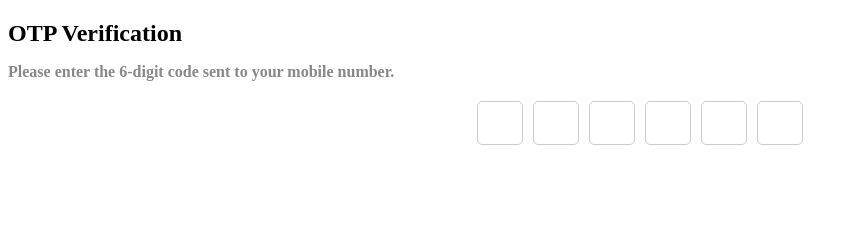
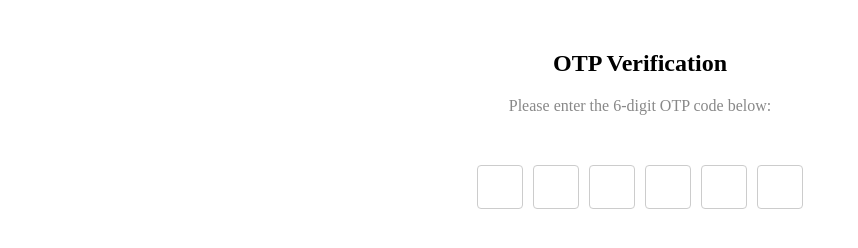
Before and after one commit to acciojob/OTP-moeenpatel, a website: page main.html in a window 1280 px wide. Shown: the whole page, without its empty margins (0-858 px from the left). Drawn offline with Linux system fonts and the light colour scheme.

Commit message:
created a submission

```diff
--- a/main.html
+++ b/main.html
@@ -1,70 +1,27 @@
 <!DOCTYPE html>
+
 <html>
+
 <head>
-  <title>OTP Verification</title>
-  <style>
-    .code-container {
-      display: flex;
-      justify-content: center;
-      margin-top: 20px;
-    }
+	<link rel="stylesheet" href="styles.css">
+</head>
 
-    .code {
-      width: 40px;
-      height: 40px;
-      margin: 0 5px;
-      font-size: 24px;
-      text-align: center;
-      border: 1px solid #ccc;
-      border-radius: 5px;
-      outline: none;
-    }
+<body>
+	<!-- the entire body must be written by student -->
+    <script type="text/javascript" src="./script.js">
+</script>
 
-    #verification_heading {
-      font-size: 24px;
-      font-weight: bold;
-      margin-top: 20px;
-    }
+  <h2 id="heading">OTP Verification</h2>
+  <p id="para">Please enter the 6-digit OTP code below:</p>
 
-    #verification_subtext {
-      font-size: 16px;
-      color: #888;
-      margin-bottom: 20px;
-    }
-  </style>
-</head>
-<body>
-  <h1 id="verification_heading">OTP Verification</h1>
-  <h2 id="verification_subtext">Please enter the 6-digit code sent to your mobile number.</h2>
+  <div class="container">
+    <input type="text" class="box" maxlength="1" autofocus>
+    <input type="text" class="box" maxlength="1">
+    <input type="text" class="box" maxlength="1">
+    <input type="text" class="box" maxlength="1">
+    <input type="text" class="box" maxlength="1">
+    <input type="text" class="box" maxlength="1">
+  </div>
+</body>
 
-  <div class="code-container">
-    <input type="text" class="code" maxlength="1" autofocus />
-    <input type="text" class="code" maxlength="1" />
-    <input type="text" class="code" maxlength="1" />
-    <input type="text" class="code" maxlength="1" />
-    <input type="text" class="code" maxlength="1" />
-    <input type="text" class="code" maxlength="1" />
-  </div>
-
-  <script>
-    const codeInputs = document.querySelectorAll('.code');
-
-    codeInputs.forEach((input, index) => {
-      input.addEventListener('input', (event) => {
-        const value = event.target.value;
-        if (value.length === 1) {
-          if (index < codeInputs.length - 1) {
-            codeInputs[index + 1].focus();
-          }
-        }
-      });
-
-      input.addEventListener('keydown', (event) => {
-        if (event.key === 'Backspace' && index > 0) {
-          codeInputs[index - 1].focus();
-        }
-      });
-    });
-  </script>
-</body>
 </html>
--- /dev/null
+++ b/script.js
@@ -0,0 +1,19 @@
+ const inputs = document.querySelectorAll('.code');
+
+    inputs.forEach((input, index) => {
+      input.addEventListener('input', (e) => {
+        const value = e.target.value;
+
+        if (value.length === 1 && index < inputs.length - 1) {
+          inputs[index + 1].focus();
+        } else if (value.length === 0 && index > 0) {
+          inputs[index - 1].focus();
+        }
+      });
+
+      input.addEventListener('keydown', (e) => {
+        if (e.key === 'Backspace' && index > 0) {
+          inputs[index - 1].focus();
+        }
+      });
+    });
--- /dev/null
+++ b/styles.css
@@ -0,0 +1,30 @@
+ .container {
+      display: flex;
+      justify-content: center;
+      align-items: center;
+      margin-top: 50px;
+    }
+
+    .box {
+      width: 40px;
+      height: 40px;
+      border: 1px solid #ccc;
+      border-radius: 4px;
+      text-align: center;
+      margin: 0 5px;
+      font-size: 20px;
+      outline: none;
+    }
+
+    #heading {
+      text-align: center;
+      font-size: 24px;
+      margin-top: 50px;
+    }
+
+    #para {
+      text-align: center;
+      font-size: 16px;
+      margin-top: 10px;
+      color: #888;
+    }
```
